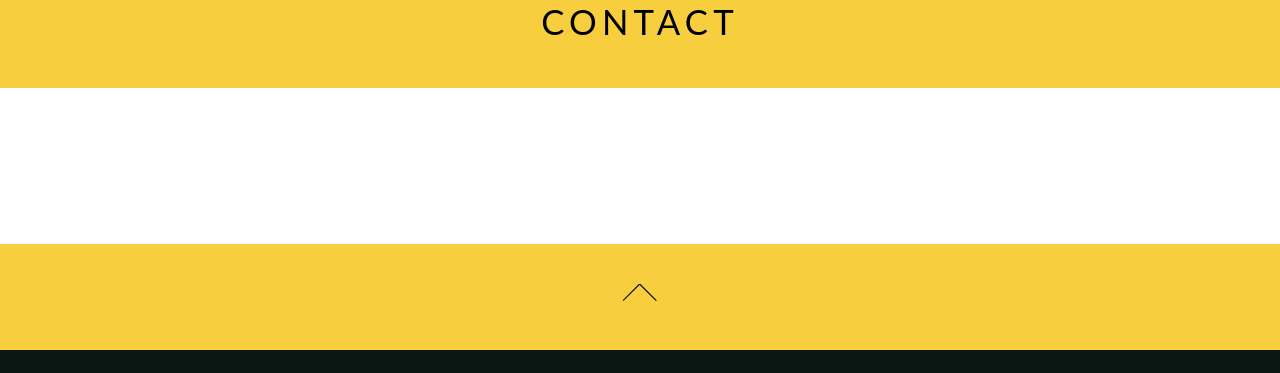
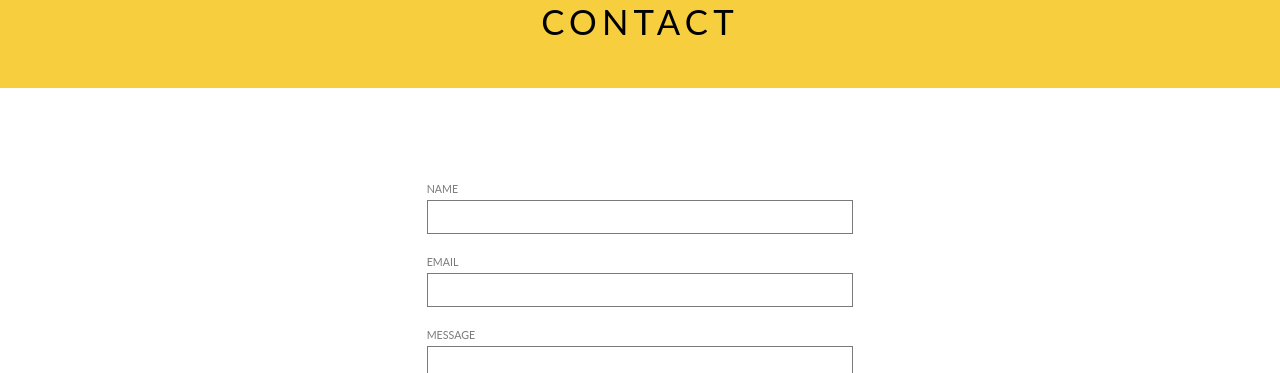
Before and after one commit to YUKI-bot19/por-tut, a plain HTML site: page index.html in a window 1280 px wide. Shown: the part 2984-3357 px from the top of the page. Drawn offline with Linux system fonts and the light colour scheme.

Commit message:
index.html

```diff
--- a/index.html
+++ b/index.html
@@ -211,7 +211,7 @@
       <div class="p-contact__wrapper">
         <div class="p-contact__contents">
 
-          <!-- <form name="contact" action="/thankyou.html" method="POST" netlify>
+          <form name="contact" action="/thankyou.html" method="POST" data-netlify="true">
             <div class="c-contact__item">
               <label for="name-link" class="c-contact__name">NAME</label>
               <input type="text" name="yourName" required />
@@ -231,7 +231,7 @@
               <div data-netlify-recaptcha="true"></div>
               <input type="submit" value="SEND" class="c-submit__hover">
             </div>
-          </form> -->
+          </form>
         </div>
       </div>
       <div class="c-arrow">
```
